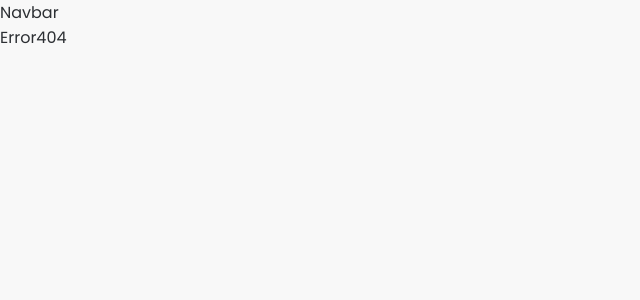
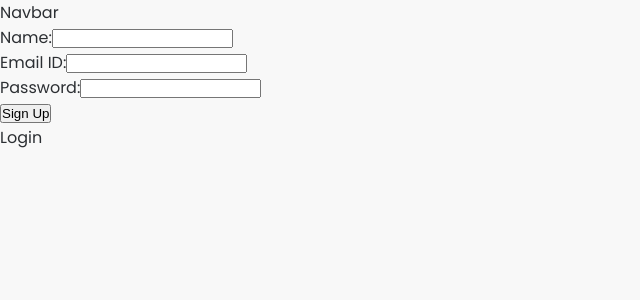
Before and after one commit to resyfer/anime-stream, a React (Create React App) app in the folder client/: page /signup in a window 1280 px wide. Shown: the top 300 px of the page, without its empty margins (0-640 px from the left). Built offline with nearby package versions, Linux system fonts and the light colour scheme; no server answers.

Commit message:
Added login + signup without login

```diff
--- a/client/src/App.tsx
+++ b/client/src/App.tsx
@@ -15,6 +15,8 @@
 //* Pages
 import Home from './pages/Home';
 import Error404 from './pages/Error404';
+import Signup from './pages/Signup';
+import Login from './pages/Login';
 
 //* Components
 import Navbar from './components/Navbar';
@@ -85,7 +87,15 @@
 
 					<Switch>
 						<Route exact path='/'>
-							<Home />
+							<Home title='Anime Stream | All your weeb needs in one place' />
+						</Route>
+
+						<Route exact path='/signup'>
+							<Signup title='Signup | AnimeStream' />
+						</Route>
+
+						<Route exact path='/login'>
+							<Login title='Login | AnimeStream' />
 						</Route>
 
 						<Route path='/'>
--- a/client/src/pages/Home.tsx
+++ b/client/src/pages/Home.tsx
@@ -1,5 +1,5 @@
 //* React
-import React from 'react';
+import React, { useEffect } from 'react';
 
 //* Dependencies
 import { useQuery } from '@apollo/client';
@@ -10,23 +10,18 @@
 //* CSS
 import './css/Home.scss';
 
-type bookType = {
-	title?: string;
-	author?: string;
-};
+//* Props
+interface Props {
+	title: string;
+}
 
 //* Function Component
-const Home: React.FC = () => {
-	// eslint-disable-next-line
-	const { loading, error, data } = useQuery(AllBooks);
-	return (
-		<div id='home'>
-			{data &&
-				data.books.map((book: bookType) => (
-					<div className='book'>{book.title}</div>
-				))}
-		</div>
-	);
+const Home: React.FC<Props> = props => {
+	useEffect(() => {
+		document.title = props.title;
+	}, [props]);
+
+	return <div id='home'>Home</div>;
 };
 
 //* Export
--- /dev/null
+++ b/client/src/pages/Login.tsx
@@ -0,0 +1,38 @@
+//* React
+import React, { useEffect } from 'react';
+import { Link } from 'react-router-dom';
+
+//* CSS
+import './css/Login.scss';
+
+//* Props
+interface Props {
+	title: string;
+}
+
+const Login: React.FC<Props> = props => {
+	useEffect(() => {
+		document.title = props.title;
+	}, [props]);
+
+	return (
+		<main id='login'>
+			<form id='login-form'>
+				<label htmlFor='email'>
+					Email ID:
+					<input type='text' name='email' id='email' required />
+				</label>
+				<br />
+				<label htmlFor='password'>
+					Password:
+					<input type='password' name='password' id='password' required />
+				</label>
+				<br />
+				<button type='submit'>Login</button>
+			</form>
+			<Link to='/signup'>Signup</Link>
+		</main>
+	);
+};
+
+export default Login;
--- /dev/null
+++ b/client/src/pages/Signup.tsx
@@ -0,0 +1,43 @@
+//* React
+import React, { useEffect } from 'react';
+import { Link } from 'react-router-dom';
+
+//* CSS
+import './css/Signup.scss';
+
+//* Props
+interface Props {
+	title: string;
+}
+
+const Signup: React.FC<Props> = props => {
+	useEffect(() => {
+		document.title = props.title;
+	}, [props]);
+
+	return (
+		<main id='signup'>
+			<form id='signup-form'>
+				<label htmlFor='name'>
+					Name:
+					<input type='text' name='name' id='name' required />
+				</label>
+				<br />
+				<label htmlFor='email'>
+					Email ID:
+					<input type='text' name='email' id='email' required />
+				</label>
+				<br />
+				<label htmlFor='password'>
+					Password:
+					<input type='password' name='password' id='password' required />
+				</label>
+				<br />
+				<button type='submit'>Sign Up</button>
+			</form>
+			<Link to='/login'>Login</Link>
+		</main>
+	);
+};
+
+export default Signup;
```
Also changed, not shown: client/src/pages/css/Login.scss (added), client/src/pages/css/Signup.scss (added).
